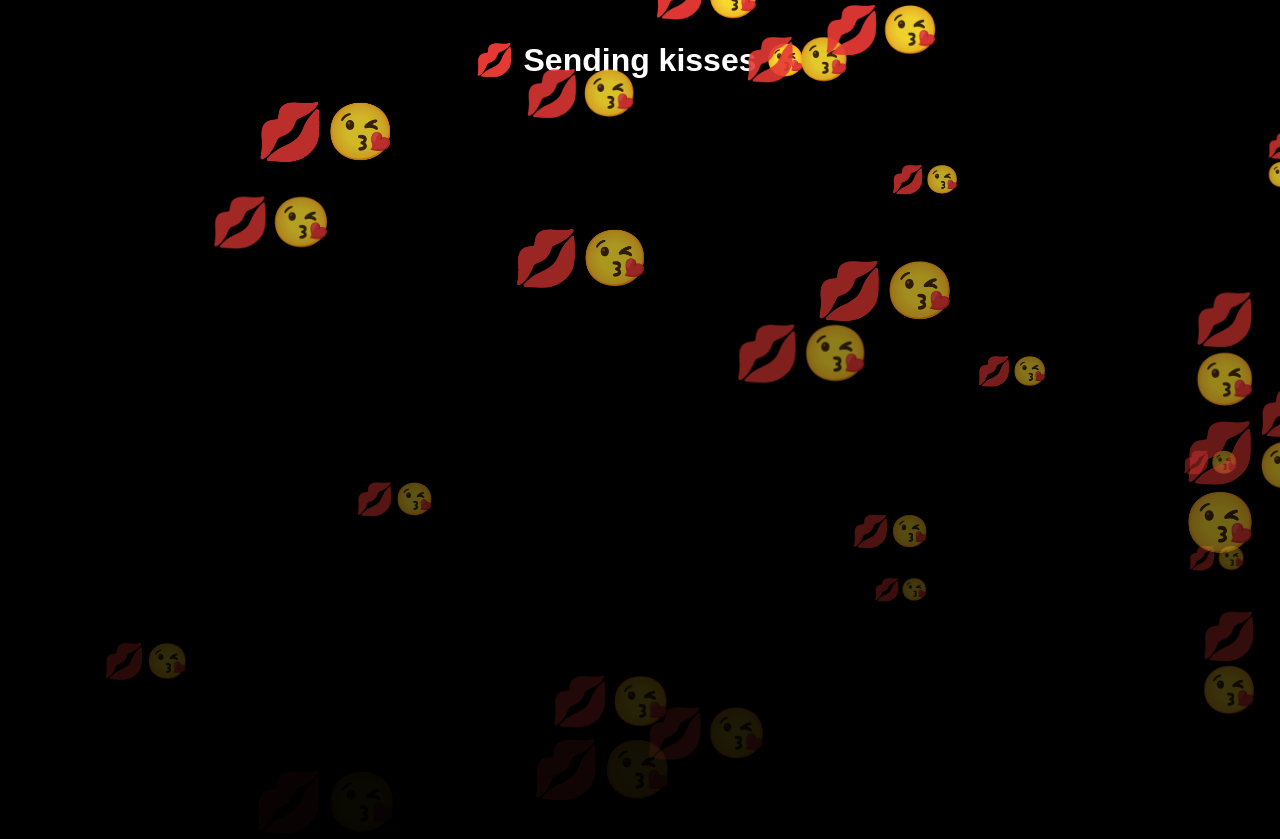
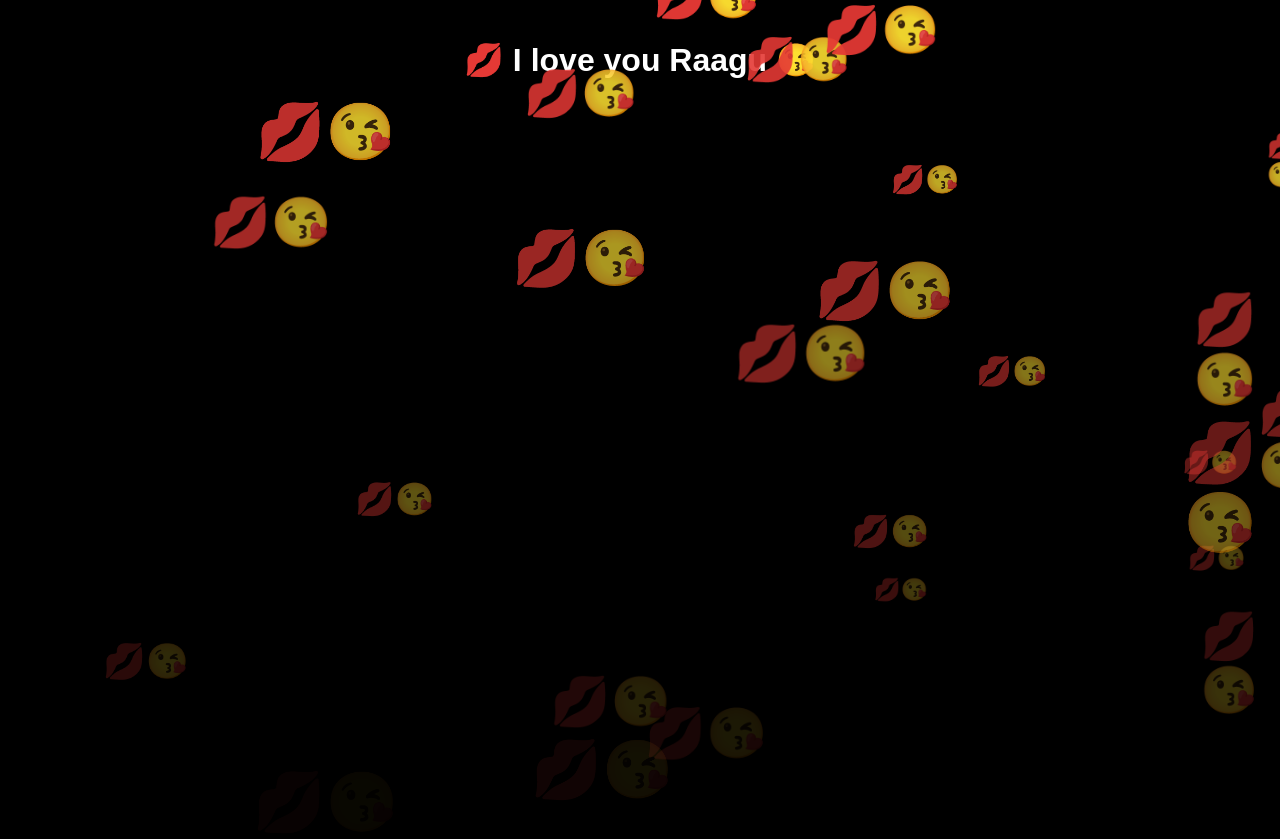
Before and after one commit to shriramgithub/kiss-attack, a plain HTML site: page index.html in a window 1280 px wide. Shown: the top 839 px of the page. Drawn offline with Linux system fonts and the light colour scheme.

Commit message:
Update index.html

```diff
--- a/index.html
+++ b/index.html
@@ -29,7 +29,7 @@
 </head>
 <body>
 
-<h1>💋 Sending kisses 😘</h1>
+<h1>💋 I love you Raagu 😘</h1>
 
 <script>
 function createKiss() {
```
